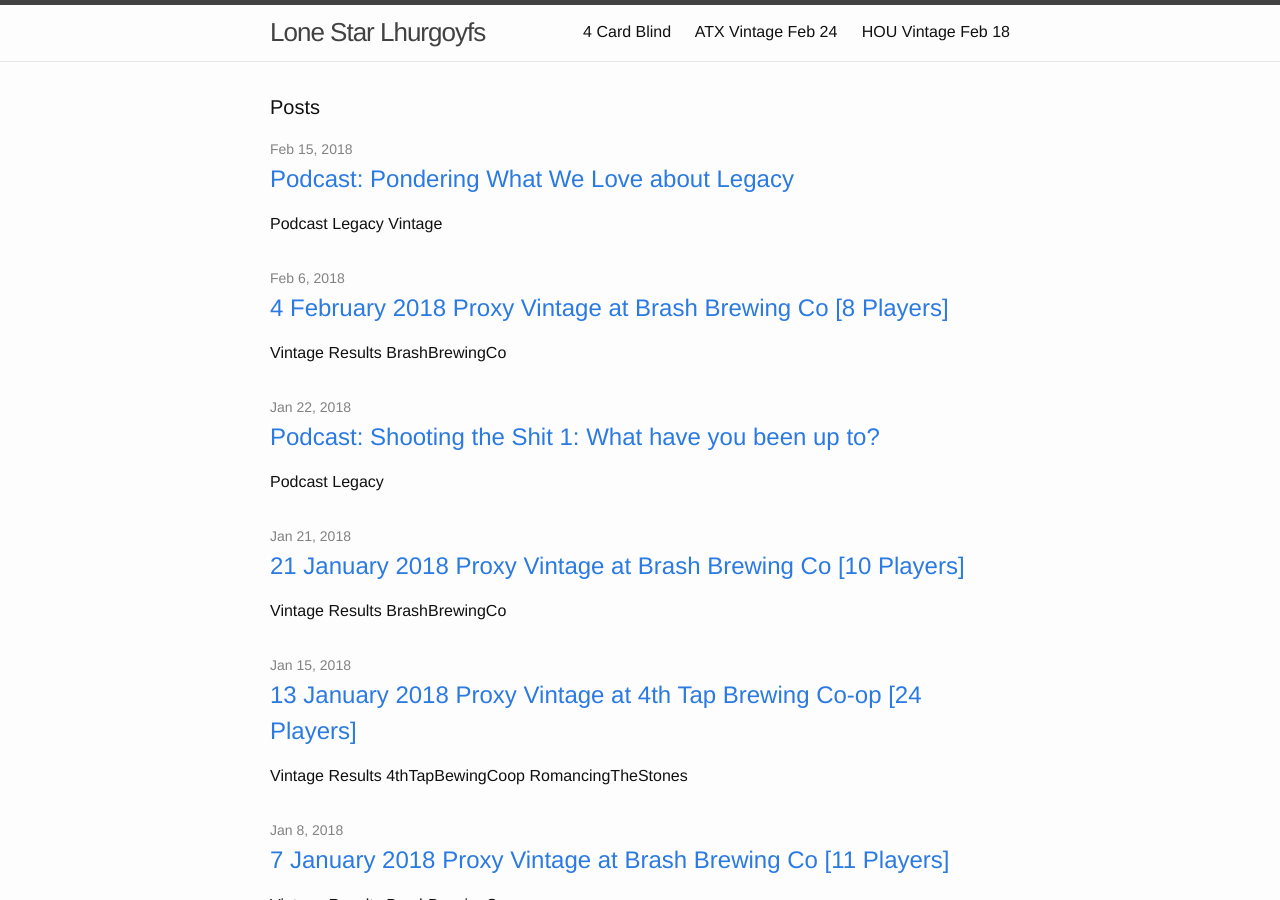
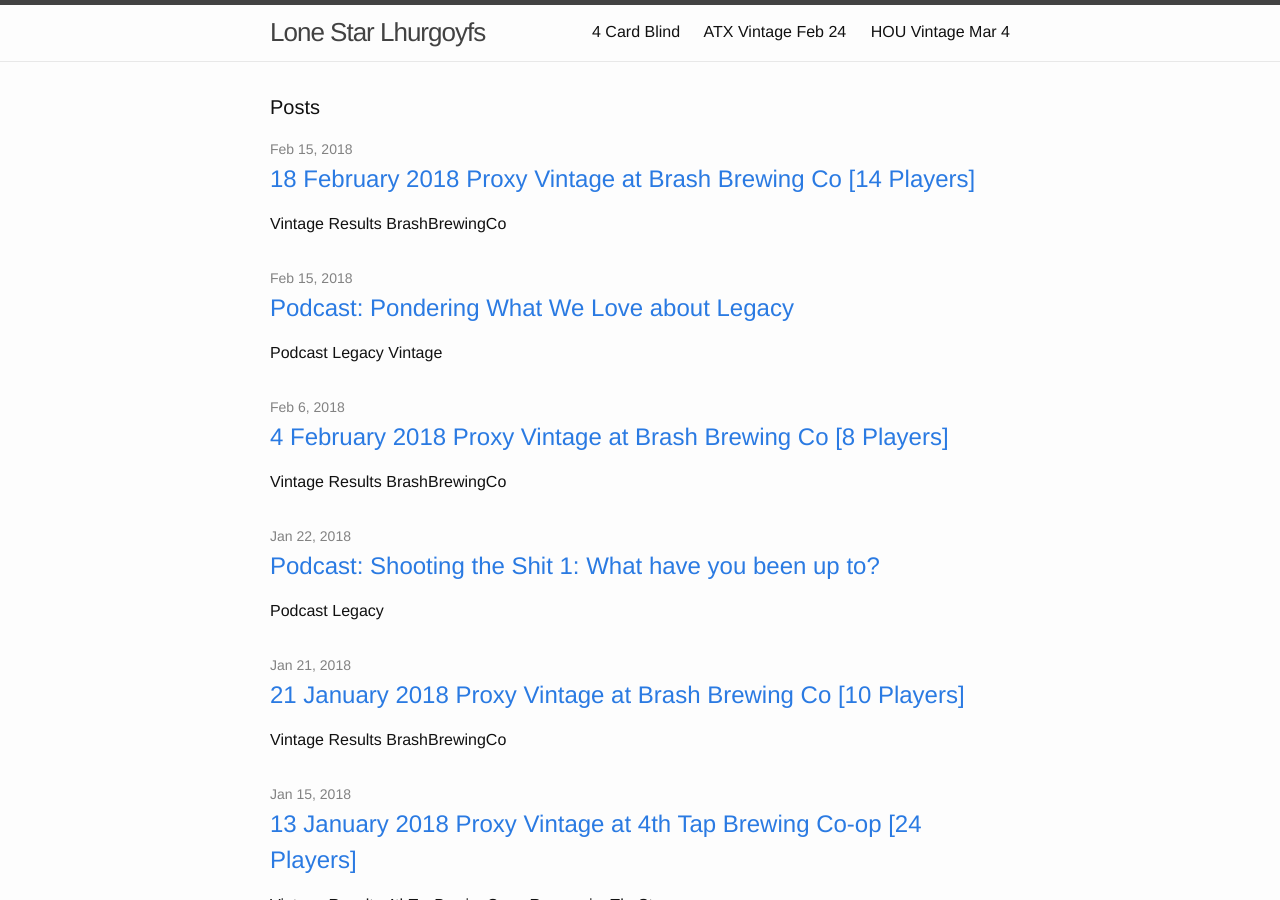
Before and after one commit to LoneStarLhurgoyfs/lonestarlhurgoyfs.github.io, a Jekyll site: the page built from index.md, in a window 1280 px wide and 900 px high. Built offline with Jekyll 4.4.1, drawn with Linux system fonts in a browser that asks for light colours; part of the change alters nothing that is shown.

Commit message:
18 Feb 2018 Results

```diff
--- a/HOUVintage.md
+++ b/HOUVintage.md
@@ -1,13 +1,13 @@
 ---
 layout: page
-title: "HOU Vintage Feb 18"
+title: "HOU Vintage Mar 4"
 permalink: /HOUVintage/
 redirect_from: "/nextVintageTournament/"
 ---
 
 ![BRASH](https://images.lonestarlhurgoyfs.com/brash/brashman_with_cards.jpg)
 
-Date: February 18, 2018
+Date: March 4, 2018
 Location: [Brash Brewing Company](https://www.facebook.com/Brash-brewing-company-229796680431006/)  508 W Crosstimbers Rd, Houston, TX 77018 [[MAP]](https://goo.gl/maps/JbUmv9nZm1B2)
 Registration Time: 12:30 PM
 Event Begins: 1:00 PM
--- /dev/null
+++ b/_posts/2018-02-18-18-February-2018-Results.markdown
@@ -0,0 +1,55 @@
+---
+layout: post
+title:  "18 February 2018 Proxy Vintage at Brash Brewing Co [14 Players]"
+excerpt: "14 players competed in Vintage at Brash Brewing Co today. Check out the results!"
+date:   2018-02-14 21:40:00 -0500
+categories: Vintage Results BrashBrewingCo
+---
+
+[Link to annoucement post](http://themanadrain.com/topic/1747/2-18-2018-houston-tx-100-proxy-vintage-brash-brewing-co)
+
+[Discuss this post on The Mana Drain](http://themanadrain.com/topic/1756/18-february-2018-proxy-vintage-brash-brewing-co-14-players)
+
+[TCDecks Link](http://www.tcdecks.net/deck.php?id=26716)
+
+14 players came out to Brash today to do battle in Vintage. We played five rounds today and in the end, Ben Kendrick won yet again. Check out the rest of the decklists, too. There's some spicy stuff today!
+
+Standings:
+
+![](https://images.lonestarlhurgoyfs.com/2018-02-18/standings.jpg)
+
+1. Ben Kendrick - [Ravager Shops](https://images.lonestarlhurgoyfs.com/2018-02-18/deck-1.jpg)
+2. Tim Everett - [Merfolk](https://images.lonestarlhurgoyfs.com/2018-02-18/deck-2.jpg)
+3. Tri Nguyen - [Xerox Mentor](https://images.lonestarlhurgoyfs.com/2018-02-18/deck-3.jpg)
+4. Ty Thomason - [UW Landstill](https://images.lonestarlhurgoyfs.com/2018-02-18/deck-4.jpg)
+5. Stephen Reddin - [Grixis Theives](https://images.lonestarlhurgoyfs.com/2018-02-18/deck-5.jpg)
+6. Dan Sparkle - [Junk Reanimator](https://images.lonestarlhurgoyfs.com/2018-02-18/deck-6.jpg)
+7. Trevor Leinbach - [UR Delver](https://images.lonestarlhurgoyfs.com/2018-02-18/deck-7.jpg)
+8. Nick Patniyout - [MUD Combo](https://images.lonestarlhurgoyfs.com/2018-02-18/deck-8.jpg)
+9. Ro Hinojosa - [UWr Stoneblade](https://images.lonestarlhurgoyfs.com/2018-02-18/deck-9.jpg)
+10. Sam Craven - [Blue Angels](https://images.lonestarlhurgoyfs.com/2018-02-18/deck-10.jpg)
+11. Will Miertschin - [Izzet Welder?](https://images.lonestarlhurgoyfs.com/2018-02-18/deck-11.jpg)
+12. Ashby Graves - [Merfolk](https://images.lonestarlhurgoyfs.com/2018-02-18/deck-12.jpg)
+13. John Mondel - [Dredge](https://images.lonestarlhurgoyfs.com/2018-02-18/deck-13.jpg)
+14. Chad Moss - [Solem Rector](https://images.lonestarlhurgoyfs.com/2018-02-18/deck-14.jpg)
+
+
+Pics:
+
+![](https://images.lonestarlhurgoyfs.com/2018-02-18/1.jpg)
+![](https://images.lonestarlhurgoyfs.com/2018-02-18/2.jpg)
+![](https://images.lonestarlhurgoyfs.com/2018-02-18/3.jpg)
+![](https://images.lonestarlhurgoyfs.com/2018-02-18/4.jpg)
+![](https://images.lonestarlhurgoyfs.com/2018-02-18/5.jpg)
+![](https://images.lonestarlhurgoyfs.com/2018-02-18/6.jpg)
+![](https://images.lonestarlhurgoyfs.com/2018-02-18/7.jpg)
+![](https://images.lonestarlhurgoyfs.com/2018-02-18/8.jpg)
+![](https://images.lonestarlhurgoyfs.com/2018-02-18/9.jpg)
+![](https://images.lonestarlhurgoyfs.com/2018-02-18/10.jpg)
+
+Yep. That's a Reanimate on the stack in Vintage.
+![](https://images.lonestarlhurgoyfs.com/2018-02-18/11.jpg)
+![](https://images.lonestarlhurgoyfs.com/2018-02-18/12.jpg)
+![](https://images.lonestarlhurgoyfs.com/2018-02-18/13.jpg)
+![](https://images.lonestarlhurgoyfs.com/2018-02-18/14.jpg)
+![](https://images.lonestarlhurgoyfs.com/2018-02-18/15.jpg)
```
